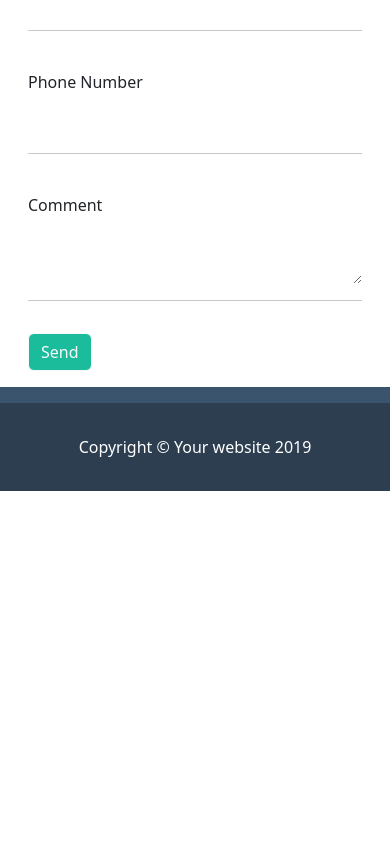
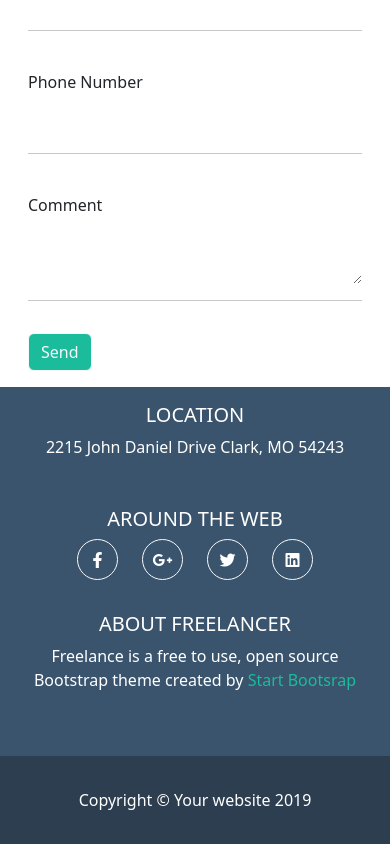
Before and after one commit to SevenErol/html-css-bootstrap-freelancer, a plain HTML site: page index.html in a window 390 px wide. Shown: the part 2909-3753 px from the top of the page. Before the commit the page ends 3400 px from the top, so only its background shows below. Drawn offline with nearby package versions, Linux system fonts and the light colour scheme.

Commit message:
layout complete and responsive

```diff
--- a/assets/style.css
+++ b/assets/style.css
@@ -35,10 +35,6 @@
     background-color: black;
 }
 
-.ms_pb {
-    padding-bottom: 200px ;
-}
-
 
 #inputName3,
 #inputEmailAddress3,
@@ -58,3 +54,26 @@
 #site_footer {
     background-color: var(--bg-header);
 }
+
+.ms_ratio {
+    aspect-ratio: 1 / 1;
+    border-radius: 50%;
+}
+
+.ms_anchor {
+    text-decoration: none;
+    color: var(--bg-sections);
+}
+
+.ms_anchor:hover {
+    transition: 0.4s;
+    color: rgb(4, 220, 253);
+    cursor: pointer;
+}
+
+
+@media screen and (max-width: 992px) {
+    .mb_3 {
+        margin-bottom: 2rem;
+    }
+}
--- a/index.html
+++ b/index.html
@@ -158,7 +158,7 @@
 
 
                 <div class="row container-fluid d-flex">
-                    <div class="col-lg-6 col-sm-12">
+                    <div class="col-md-6 col-sm-12">
                         <div class="container-fluid">
                             <p class="text-white">Freelancer is a free bootstrap theme created by Start Bootstrap. The
                                 download includes the complete source files including HTML, CSS and JavaScript as well
@@ -166,7 +166,7 @@
                         </div>
                     </div>
 
-                    <div class="col-lg-6 col-sm-12">
+                    <div class="col-md-6 col-sm-12">
                         <div class="container-fluid">
                             <p class="text-white">Wheter you are a student looking to showcase your work, a professional
                                 lookin to attract clients, or a graphic artist looking to share your projects, this
@@ -268,23 +268,67 @@
             </div>
         </section>
 
-        <section id="banner_btm" class="py-2 text-white">
+        <section id="banner_btm" class="py-3 text-white">
             <div class="container">
-                <div class="row">
-                    <div class="col-lg-4 col-sm-12">
+                <div class="row text-center">
+                    <div class="col-lg-4 col-sm-12 mb_3">
                         <div class="container-fluid">
 
+                            <h5 class="text-uppercase">Location</h5>
+
+                            <p>2215 John Daniel Drive Clark, MO 54243</p>
                         </div>
                     </div>
 
-                    <div class="col-lg-4 col-sm-12">
+                    <div class="col-lg-4 col-sm-12 mb_3">
                         <div class="container-fluid">
 
+                            <h5 class="text-uppercase">around the web</h5>
+
+                            <div class="container-fluid d-flex justify-content-center">
+                                <div class="row">
+                                    <div class="col-3">
+
+                                        <div class="container-fluid d-flex justify-content-center align-items-center border border-light ms_ratio">
+                                            <i class="fa-brands fa-facebook-f"></i>
+                                        </div>
+
+                                    </div>
+
+                                    <div class="col-3">
+
+                                        <div class="container-fluid d-flex justify-content-center align-items-center border border-light ms_ratio">
+                                            <i class="fa-brands fa-google-plus-g"></i>
+                                        </div>
+
+                                    </div>
+
+                                    <div class="col-3">
+
+                                        <div class="container-fluid d-flex justify-content-center align-items-center border border-light ms_ratio">
+                                            <i class="fa-brands fa-twitter"></i>
+                                        </div>
+
+                                    </div>
+
+                                    <div class="col-3">
+
+                                        <div class="container-fluid d-flex justify-content-center align-items-center border border-light ms_ratio">
+                                            <i class="fa-brands fa-linkedin"></i>
+                                        </div>
+
+                                    </div>
+                                </div>
+                            </div>
                         </div>
                     </div>
 
-                    <div class="col-lg-4 col-sm-12">
+                    <div class="col-lg-4 col-sm-12 mb_3">
                         <div class="container-fluid">
+
+                            <h5 class="text-uppercase">about freelancer</h5>
+
+                            <p>Freelance is a free to use, open source Bootstrap theme created by <a class="ms_anchor" href="#">Start Bootsrap</a></p>
 
                         </div>
                     </div>
```
